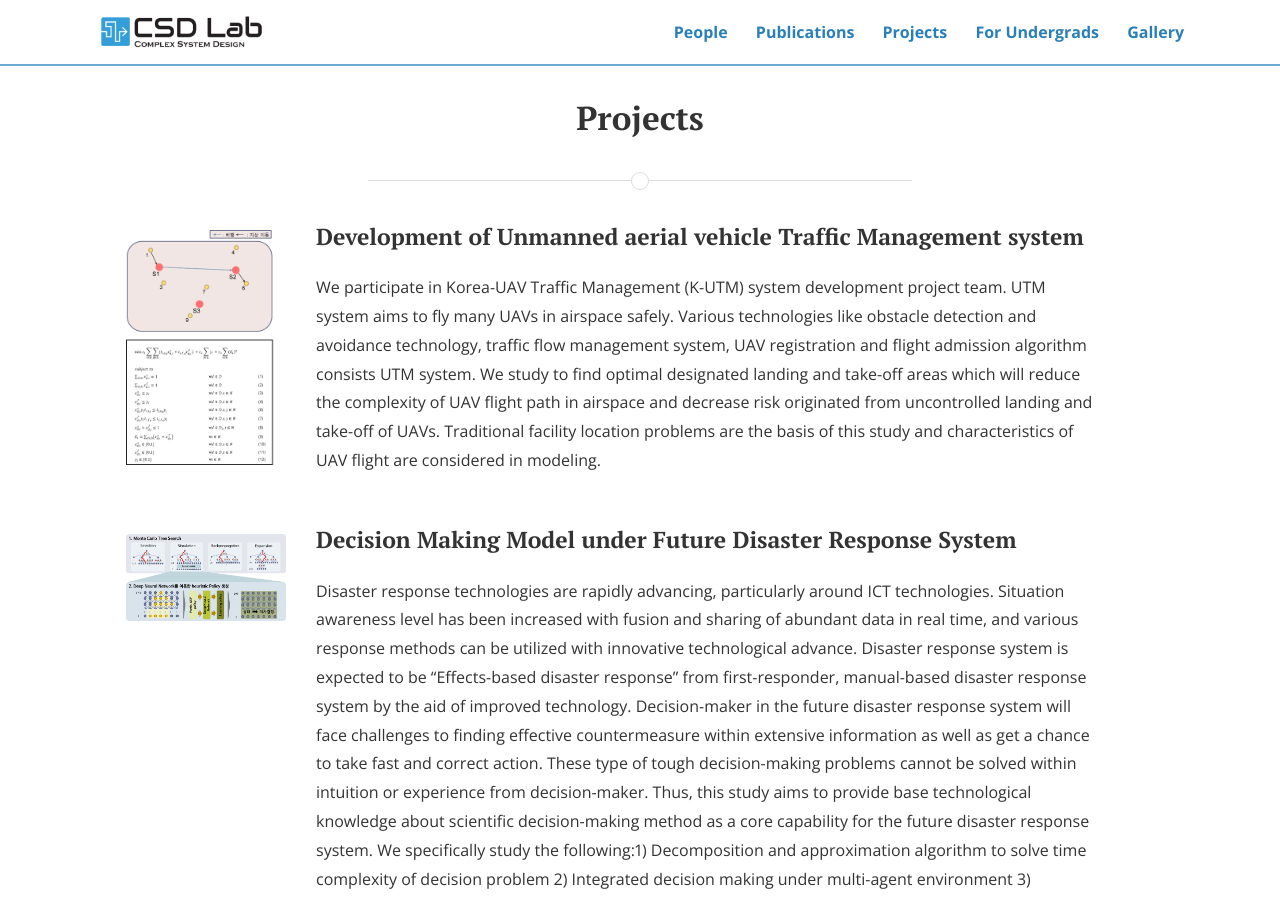
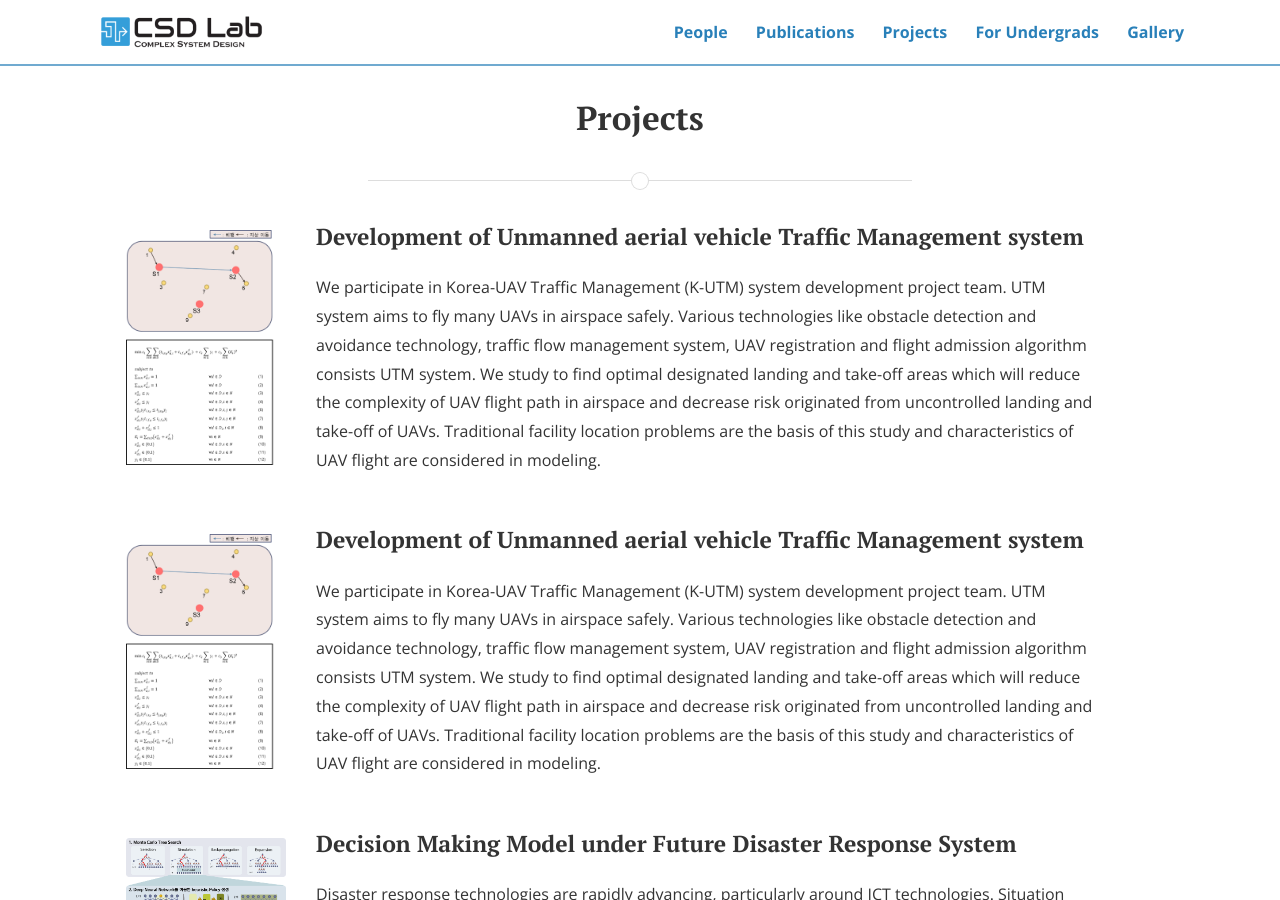
Before and after one commit to CSDlab-KAIST/csdlab-kaist.github.io, a Jekyll site: the page built from projects.html, in a window 1280 px wide and 900 px high. Built offline with Jekyll 4.4.1, drawn with Linux system fonts in a browser that asks for light colours; nearby versions of some CDN libraries.

Commit message:
Update projects.yml

```diff
--- a/_data/projects.yml
+++ b/_data/projects.yml
@@ -5,6 +5,16 @@
 - stateObj:
     statename: Project lists
     topics:
+      - name: Development of Unmanned aerial vehicle Traffic Management system
+        img: UTM.png
+        project: UTM
+        duration: April, 2017 ~ December, 2019
+        from: Korea Institute of Aviation Safety Technology
+        introduction: We participate in Korea-UAV Traffic Management (K-UTM) system development project team.
+         UTM system aims to fly many UAVs in airspace safely. Various technologies like obstacle detection and avoidance technology, traffic flow management system, UAV registration and flight admission algorithm consists UTM system.
+         We study to find optimal designated landing and take-off areas which will reduce the complexity of UAV flight path in airspace and decrease risk originated from uncontrolled landing and take-off of UAVs.
+         Traditional facility location problems are the basis of this study and characteristics of UAV flight are considered in modeling.
+
       - name: Development of Unmanned aerial vehicle Traffic Management system
         img: UTM.png
         project: UTM
```
